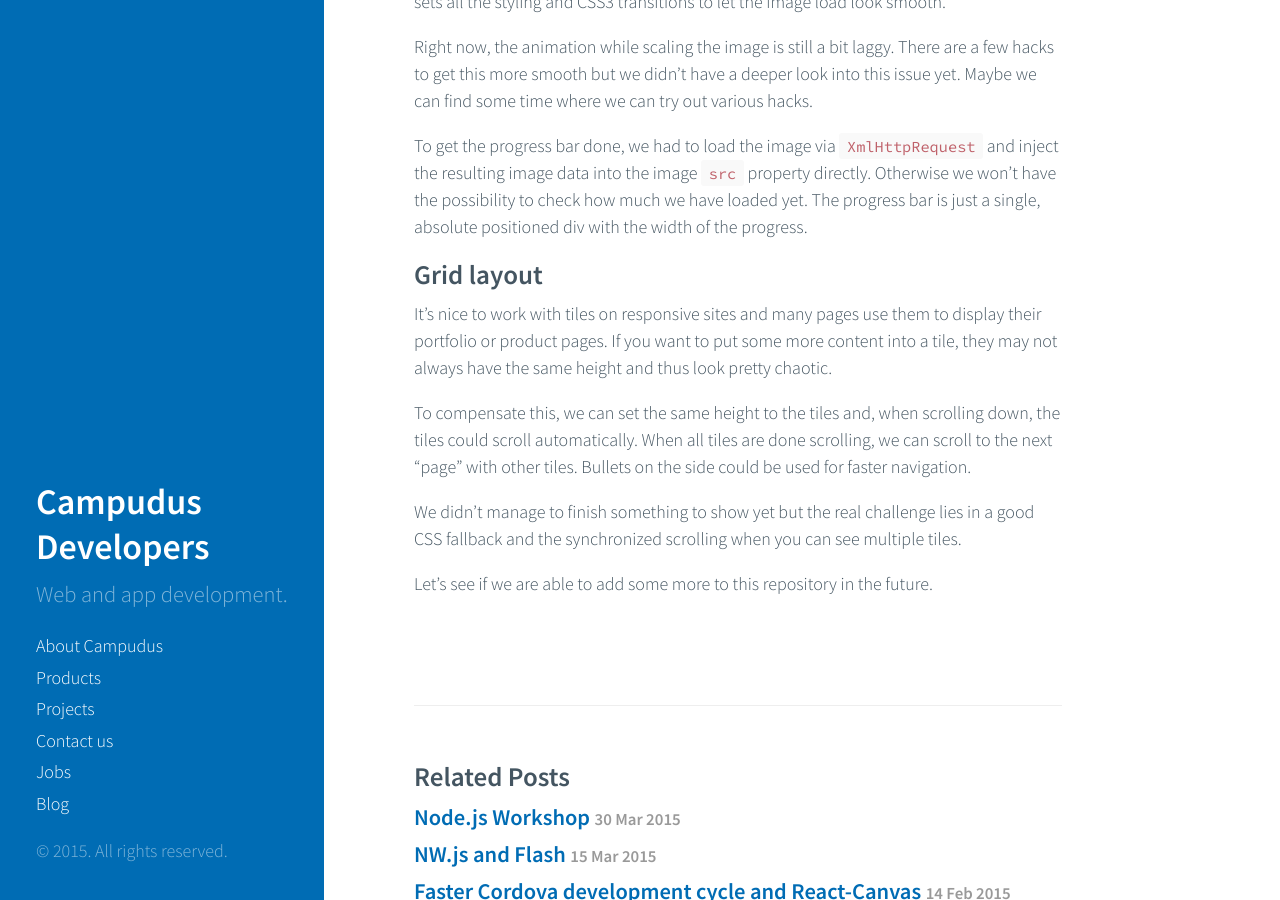
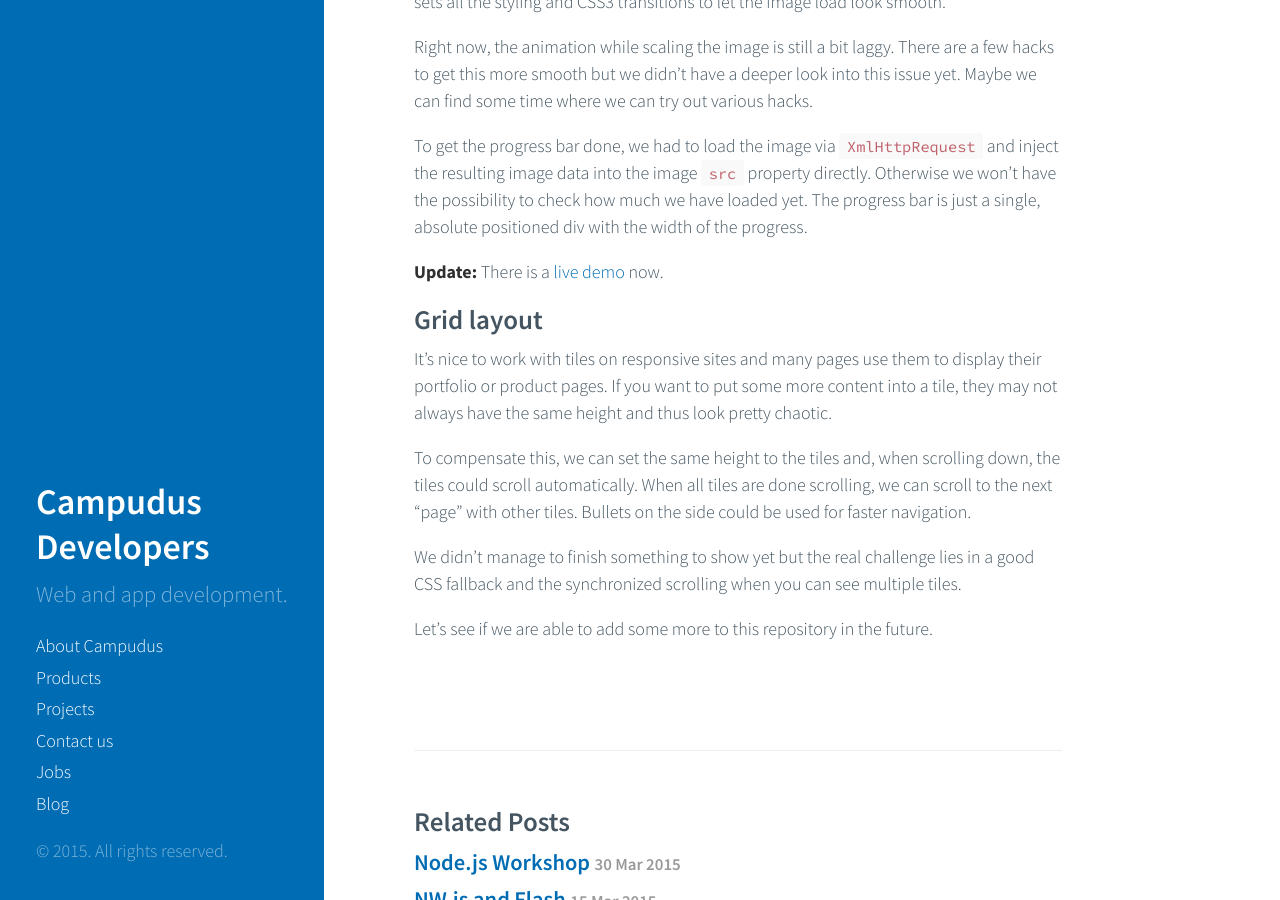
Before and after one commit to campudus/campudus.github.io, a Jekyll site: the page built from en/blog/_posts/2015-04-19-ux-components.md, in a window 1280 px wide and 900 px high, scrolled down 971 px. Built offline with Jekyll 4.4.1, drawn with Linux system fonts in a browser that asks for light colours.

Commit message:
Update with live demo for image loading
Signed-off-by: Joern Bernhardt <jb@campudus.com>

```diff
--- a/en/blog/_posts/2015-04-19-ux-components.md
+++ b/en/blog/_posts/2015-04-19-ux-components.md
@@ -27,6 +27,8 @@ Right now, the animation while scaling the image is still a bit laggy. There are
 
 To get the progress bar done, we had to load the image via `XmlHttpRequest` and inject the resulting image data into the image `src` property directly. Otherwise we won't have the possibility to check how much we have loaded yet. The progress bar is just a single, absolute positioned div with the width of the progress.
 
+**Update:** There is a [live demo](campudus.github.io/ff-gorilla-grid/image-loader/) now.
+
 ## Grid layout
 
 It's nice to work with tiles on responsive sites and many pages use them to display their portfolio or product pages. If you want to put some more content into a tile, they may not always have the same height and thus look pretty chaotic.
```
